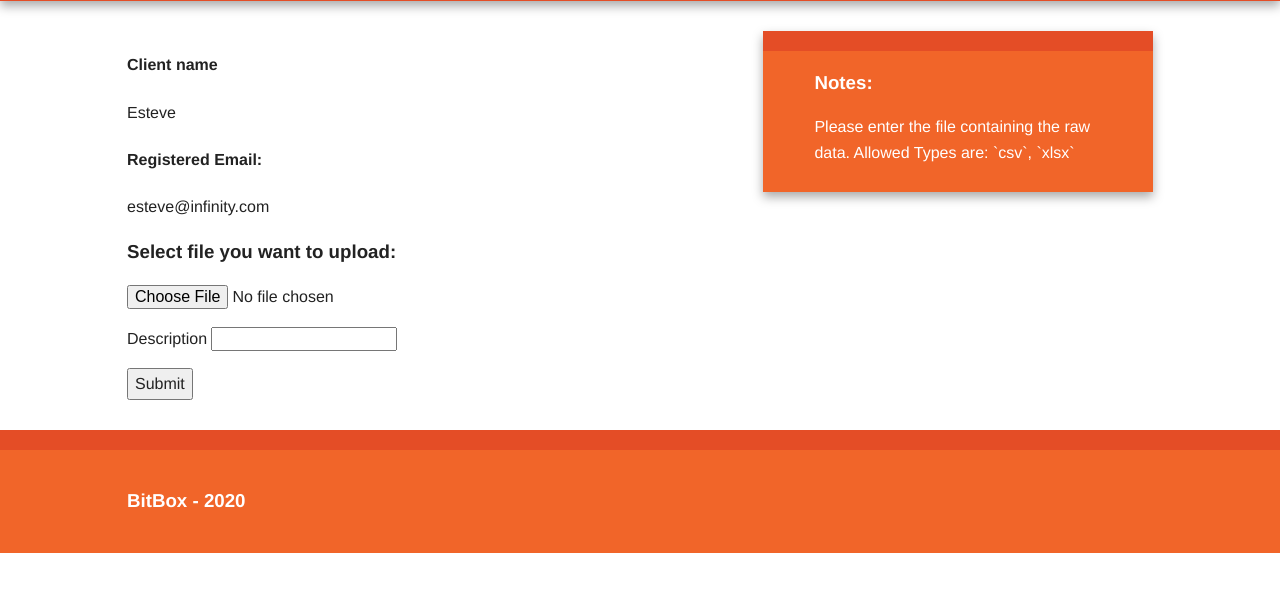
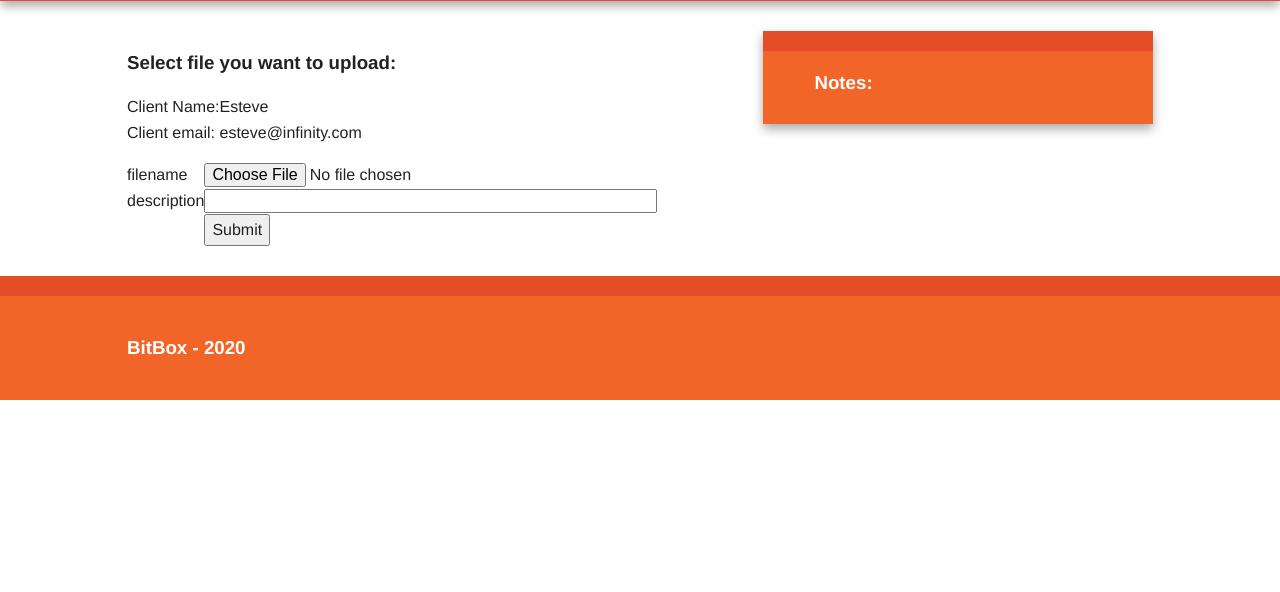
Before and after one commit to infoplasma/file-uploader, a Flask app: page /upload in a window 1280 px wide. Shown: the part 95-687 px from the top of the page. Run offline with Flask 2, Linux system fonts and the light colour scheme; some libraries are stand-ins or nearby versions.

Commit message:
added wtf forms

```diff
--- a/app.py
+++ b/app.py
@@ -4,6 +4,10 @@ from flask import Flask, render_template, request, flash, redirect, url_for
 from flask_sqlalchemy import SQLAlchemy
 from werkzeug.utils import secure_filename
 from logging import DEBUG, basicConfig, getLogger
+from flask_wtf import Form
+from wtforms import FileField, StringField
+from wtforms.validators import DataRequired
+
 
 #########################
 # CONFIGURATION SECTION #
@@ -77,6 +81,36 @@ def is_allowed(file):
     return '.' in file and file.rsplit('.', 1)[1].lower() in ALLOWED_EXTENSIONS
 
 
+# --- WTF Forms implementation ==> TODO: refactor to a separate module
+class IndexForm(Form):
+    title = "File Uploader"
+
+
+class UploadForm(Form):
+    file_name = FileField('file_name', validators=[DataRequired()])
+    file_description = StringField('file_description')
+    customer_name = "Esteve"
+    registered_email = "esteve@infinity.com"
+    title = "upload"
+
+    def validate(self):
+        logger.debug(msg=self.file_name.data.filename)
+        logger.debug(msg=self.file_description.data)
+        if not Form.validate(self):
+            return False
+        if not self.file_description:
+            self.file_description = self.file_name.data.filename
+        if is_allowed(self.file_name.data.filename):
+            return True
+        else:
+            flash('Allowed file types are txt, pdf, png, jpg, jpeg, gif')
+            return False
+
+
+class CustomerForm(Form):
+    pass
+
+
 # --- OLD Model classes
 
 class Customer:
@@ -86,6 +120,8 @@ class Customer:
 
 
 """ PENDING FROM IMPLEMENTATION OF FORMS
+# --- SQLAlchemy Model classes (Model ==> SQL Table)
+
 class File(db.Model):
     id = db.Column(db.Integer, primary_key=True)
     file_name = db.Column(db.String(120), nullable=False)
@@ -93,7 +129,7 @@ class File(db.Model):
     date_added = db.Column(db.DateTime, default=datetime.utcnow)    # NOTE: do not pass `()` to utcnow, as otherwise
     # it will resolve to the date at the time o construction?
     # This way the date will be generated each time we create a new one
-# --- SQLAlchemy Model classes (Model ==> SQL Table)
+
 
 
 class Customer(db.Model):
@@ -107,20 +143,52 @@ class Customer(db.Model):
 @app.route('/')
 @app.route('/index')
 def index():
+    form = IndexForm()
     return render_template('index.html',
                            title="file uploader",
                            testo="Please use this page to upload your data.",
-                           recent_uploads=recent_uploads(4))
+                           recent_uploads=recent_uploads(4),
+                           form=form)
 
 
-@app.route('/upload')
+@app.route('/upload', methods=['GET', 'POST'])
 def upload():
+    form = UploadForm()
+    if form.validate_on_submit():
+        file_name = form.file_name.data
+        file_description = form.file_description.data
+        file_name.save(os.path.join(app.config['UPLOAD_FOLDER'], secure_filename(file_name.filename)))
+        flash(f"Stored file: `{file_name.filename}`")
+        logger.debug(f"stored file `{file_name.filename}`")
+        store_file(file_name.filename, file_description)
+        return redirect(url_for('index'))
+    return render_template("upload.html", form=form)
+
+
+""" BEFORE CHANGING TO WTF FORM NEW VIEW ==>
+def upload():
+
     return render_template('upload.html', title="upload", testo="Please enter the file containing the raw data. "
                                                                 "Allowed Types are: `csv`, `xlsx`",
                            customer=Customer("Esteve", "esteve@infinity.com"))
+"""
 
 
 @app.route('/uploader', methods=['GET', 'POST'])
+def upload_file():
+    form = UploadForm()
+    if form.validate_on_submit():
+        file_name = form.file_name.data
+        file_description = form.file_description.data
+        file_name.save(os.path.join(app.config['UPLOAD_FOLDER'], secure_filename(file_name.filename)))
+        flash(f"Stored file: `{file_name.filename}`")
+        logger.debug(f"stored file `{file_name.filename}`")
+        store_file(file_name.filename, file_description)
+        return redirect(url_for('index'))
+    return render_template(url_for('upload'))
+
+
+""" BEFORE CHANGING TO WTF FORM NEW VIEW ==>
 def upload_file():
     if request.method == 'POST':
         f = request.files['file']
@@ -130,6 +198,8 @@ def upload_file():
         logger.debug(f"stored file `{f.filename}`")
         store_file(f.filename, file_description)
         return redirect(url_for('index'))
+    return render_template(url_for('upload'))
+"""
 
 
 # --- Error handling
--- a/requirements.txt
+++ b/requirements.txt
@@ -4,3 +4,5 @@ itsdangerous==1.1.0
 Jinja2==2.11.2
 MarkupSafe==1.1.1
 Werkzeug==1.0.1
+
+WTForms~=2.3.3
--- a/templates/base.html
+++ b/templates/base.html
@@ -16,7 +16,7 @@
 
         <div class="header-container">
             <header class="wrapper clearfix">
-                <a href="{{ url_for('index') }}"><h1 class="title">BitBed - {{ title }}</h1></a>
+                <a href="{{ url_for('index') }}"><h1 class="title">BitBed - {{ form.title }}</h1></a>
                 <nav>
                     <ul>
                         <li><a href="{{ url_for('upload') }}">Upload</a></li>
--- a/templates/upload.html
+++ b/templates/upload.html
@@ -5,26 +5,37 @@ BitBed -- Upload
 {% endblock %}
 
 {% block content %}
-    <article>
-        <section>
 
-            <h4>Client name</h4>
-            <p>{{ customer.customer_name }} </p>
-            <h4>Registered Email:</h4>
-            <p>{{ customer.registered_email }}</p>
+<section>
+    <h3>Select file you want to upload:</h3>
+    <table>
+        <tr>
+            <td>Client Name: </td>
+            <td>{{ form.customer_name}}</td>
+        </tr>
+        <tr>
+            <td>Client email: </td>
+            <td>{{ form.registered_email }}</td>
+        </tr>
+    </table>
+    <p></p>
+    <form action="" method="POST" enctype="multipart/form-data">
+        {{ form.hidden_tag() }}
+        <table>
+            <tr>
+                <td>filename</td>
+                <td>{{ form.file_name(size=50) }}</td>
+            </tr>
+            <tr>
+                <td>description</td>
+                <td>{{ form.file_description(size=50) }}</td>
+            </tr>
+            <tr>
+                <td></td>
+                <td><button type="submit">Submit</button></td>
+            </tr>
+        </table>
+    </form>
+</section>
 
-
-
-            <h3>Select file you want to upload:</h3>
-            <form action="http://localhost:5000/uploader" method="POST" enctype="multipart/form-data">
-                <input type="file" name="file" />
-                <p></p>
-                <p>Description
-                    <input type="text" name="file_description">
-                </p>
-
-                <button type="submit">Submit</button>
-            </form>
-        </section>
-    </article>
 {% endblock %}
```
Also changed, not shown: 2 other files.
